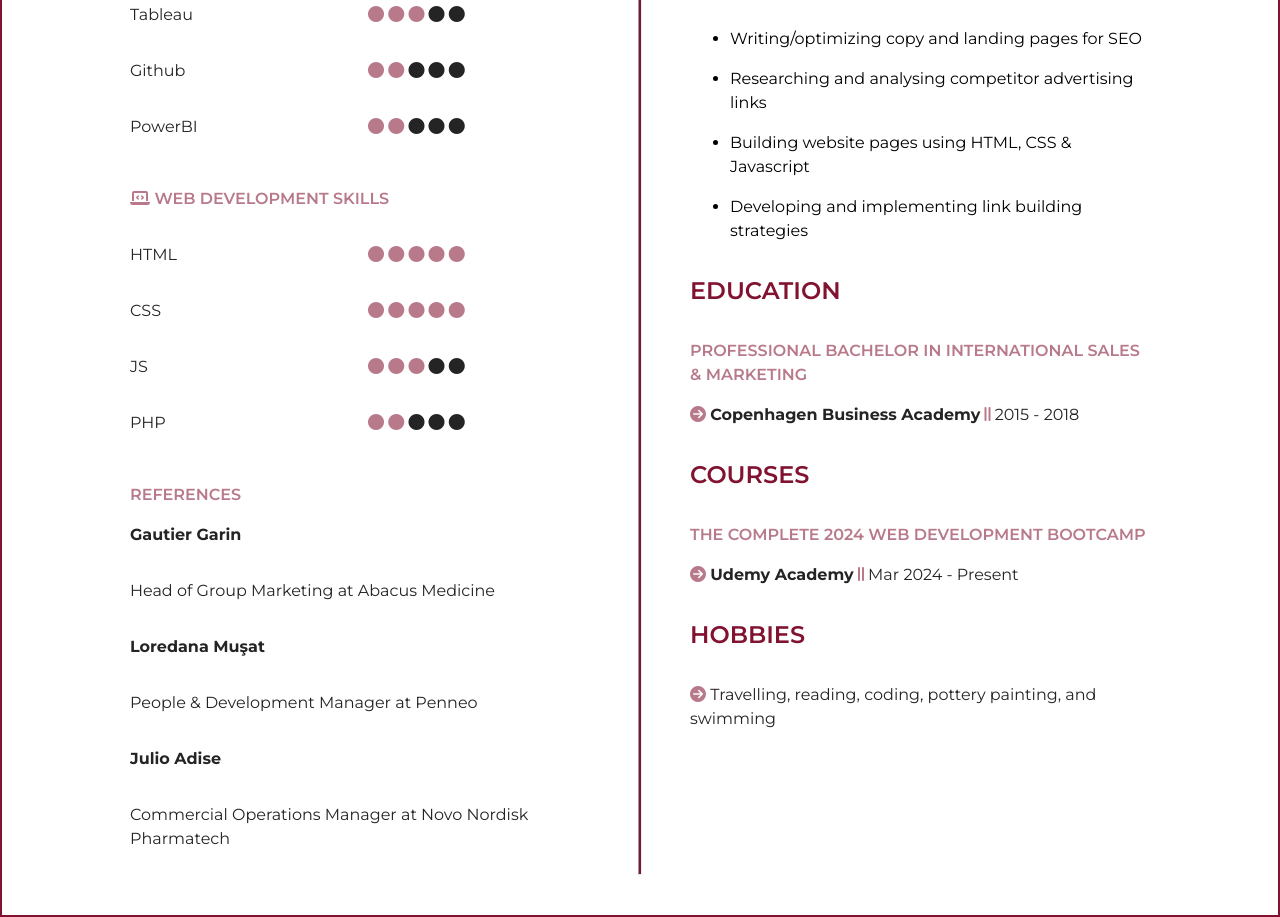
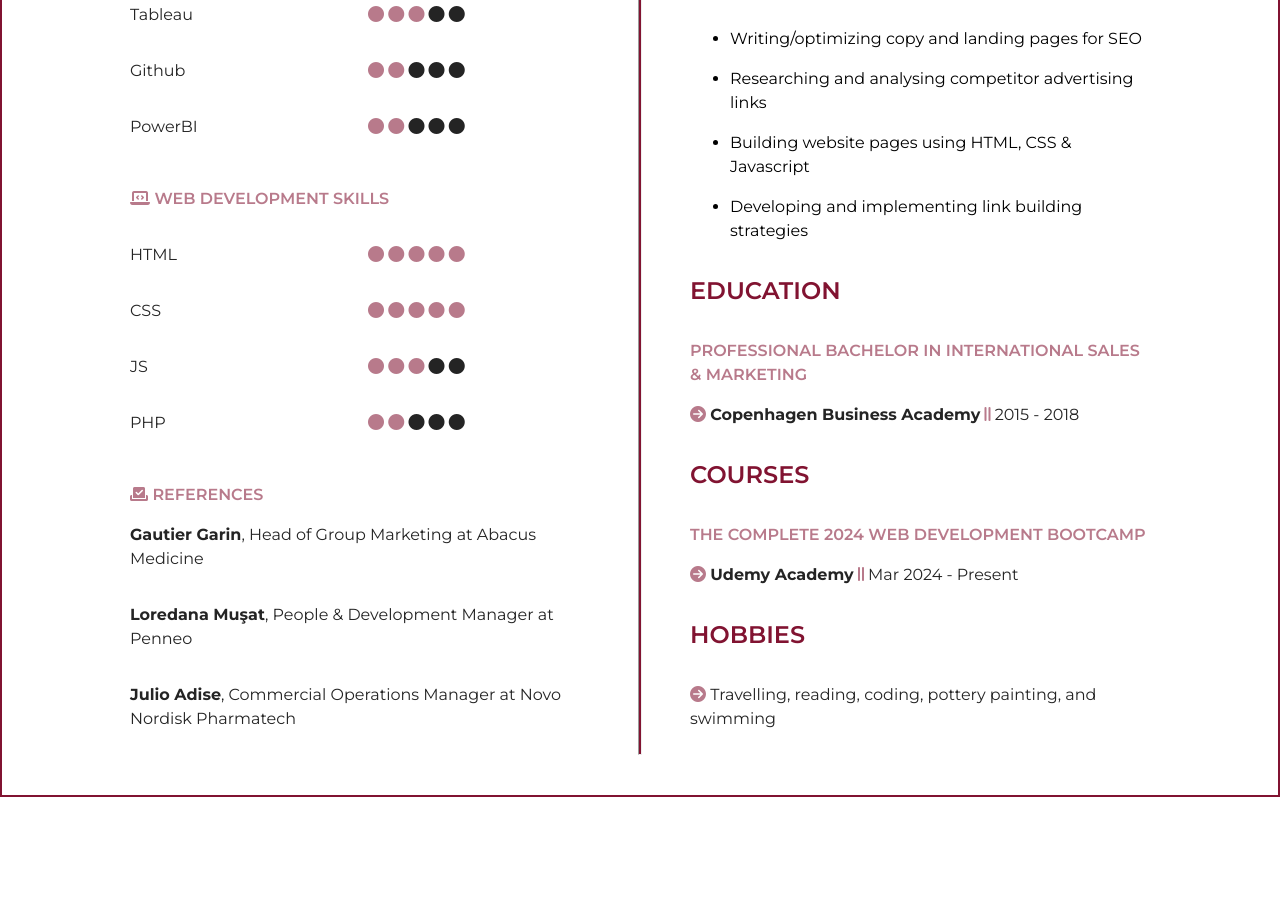
Before and after one commit to oanap95/oana-cv, a plain HTML site: page index.html in a window 1280 px wide. Shown: the part 2428-3345 px from the top of the page. After the commit the page ends 3225 px from the top, so only its background shows below. Drawn offline with Linux system fonts and the light colour scheme.

Commit message:
Update index.html

```diff
--- a/index.html
+++ b/index.html
@@ -124,15 +124,12 @@
 
             </div>
 
-            <h3>REFERENCES</h3>
-            <p><strong>Gautier Garin</strong></p>
-            <p>Head of Group Marketing at Abacus Medicine</p>
+            <h3><i class="fa-solid fa-check-to-slot"></i> REFERENCES</h3>
+            <p><strong>Gautier Garin</strong>, Head of Group Marketing at Abacus Medicine</p>
 
-            <p><strong>Loredana Muşat</strong></p>
-            <p>People & Development Manager at Penneo</p>
+            <p><strong>Loredana Muşat</strong>, People & Development Manager at Penneo</p>
 
-            <p><strong>Julio Adise</strong></p>
-            <p>Commercial Operations Manager at Novo Nordisk Pharmatech</p>
+            <p><strong>Julio Adise</strong>, Commercial Operations Manager at Novo Nordisk Pharmatech</p>
         </div>
         <hr>
 
```
